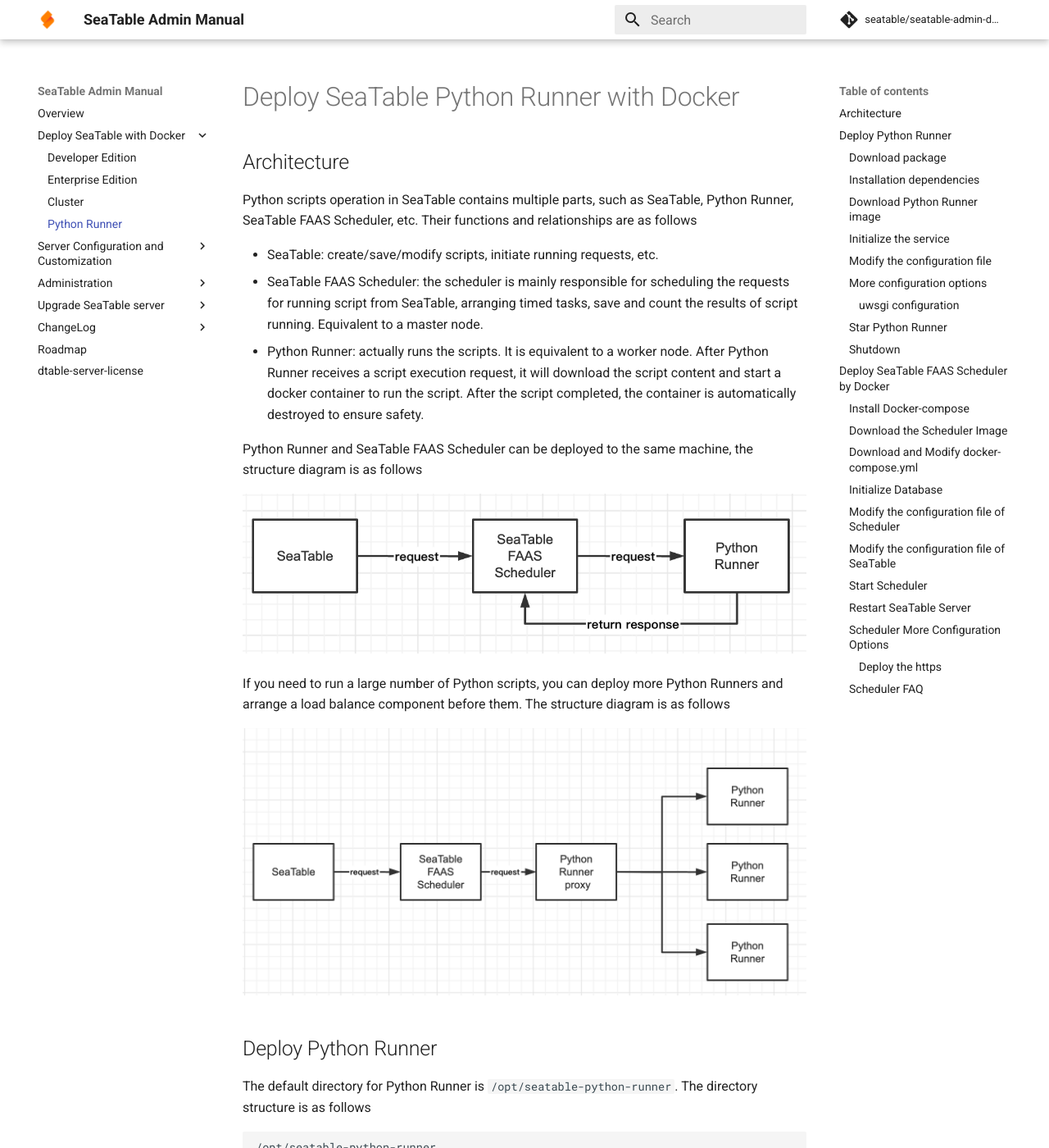
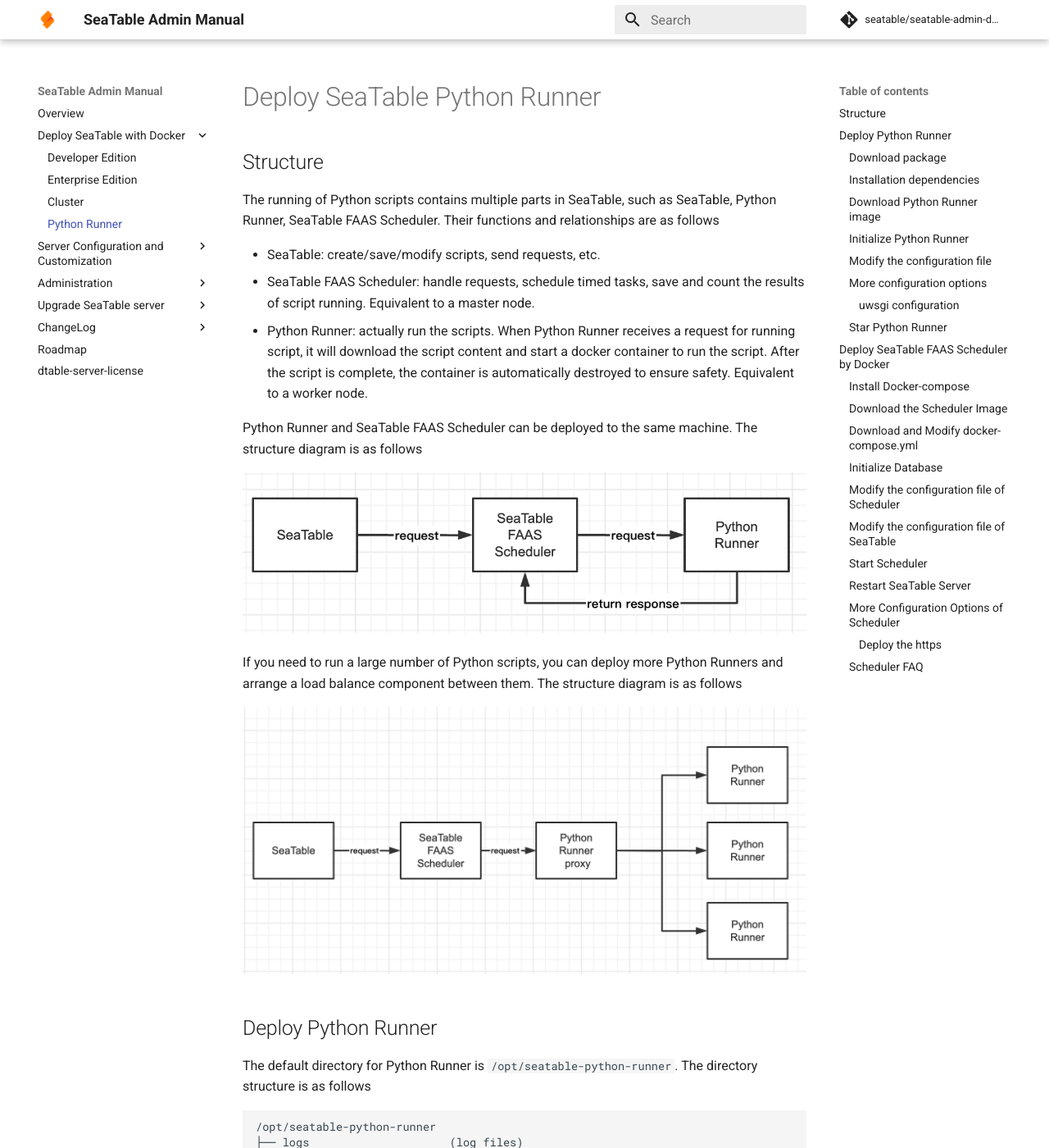
Before and after one commit to seatable/seatable-admin-docs, an MkDocs documentation site: the page built from manual/docker/Python-Runner/Deploy SeaTable Python Runner.md, in a window 1280 px wide and 1400 px high. Shown: the whole window at 82% size. Built offline with MkDocs 1.6.1 and Material for MkDocs 9.7.7, drawn with Linux system fonts in a browser that asks for light colours; comment, search, counter and statistics services are not loaded; some of the changed text lies outside the part shown.

Commit message:
fix Python Runner

````diff
--- a/manual/docker/Python-Runner/Deploy SeaTable Python Runner.md
+++ b/manual/docker/Python-Runner/Deploy SeaTable Python Runner.md
@@ -1,18 +1,18 @@
-# Deploy SeaTable Python Runner with Docker
+# Deploy SeaTable Python Runner
 
-## Architecture
+## Structure
 
-Python scripts operation in SeaTable contains multiple parts, such as SeaTable, Python Runner, SeaTable FAAS Scheduler, etc. Their functions and relationships are as follows
+The running of Python scripts contains multiple parts in SeaTable, such as SeaTable, Python Runner, SeaTable FAAS Scheduler. Their functions and relationships are as follows
 
-* SeaTable: create/save/modify scripts, initiate running requests, etc.
-* SeaTable FAAS Scheduler: the scheduler is mainly responsible for scheduling the requests for running script from SeaTable, arranging timed tasks, save and count the results of script running. Equivalent to a master node.
-* Python Runner: actually runs the scripts. It is equivalent to a worker node. After Python Runner receives a script execution request, it will download the script content and start a docker container to run the script. After the script completed, the container is automatically destroyed to ensure safety.
+* SeaTable: create/save/modify scripts, send requests, etc.
+* SeaTable FAAS Scheduler: handle requests, schedule timed tasks, save and count the results of script running. Equivalent to a master node.
+* Python Runner: actually run the scripts. When Python Runner receives a request for running script, it will download the script content and start a docker container to run the script. After the script is complete, the container is automatically destroyed to ensure safety. Equivalent to a worker node.
 
-Python Runner and SeaTable FAAS Scheduler can be deployed to the same machine, the structure diagram is as follows
+Python Runner and SeaTable FAAS Scheduler can be deployed to the same machine. The structure diagram is as follows
 
 ![python-runner](../../images/auto-upload/python-runner.png)
 
-If you need to run a large number of Python scripts, you can deploy more Python Runners and arrange a load balance component before them. The structure diagram is as follows
+If you need to run a large number of Python scripts, you can deploy more Python Runners and arrange a load balance component between them. The structure diagram is as follows
 
 ![python-runner-cluster](../../images/auto-upload/python-runner-cluster.png)
 
@@ -22,18 +22,18 @@
 
 ``` text
 /opt/seatable-python-runner
-├── logs                     （log files）
-├── conf                     （configuration files）
-├── init.sh                  （init script）
-├── start.sh                 （startup script）
-├── stop.sh                  （shutdown script）
+├── logs                     (log files)
+├── conf                     (configuration files)
+├── init.sh                  (init script)
+├── start.sh                 (start script)
+├── stop.sh                  (stop script)
 └── Other code files
 
 ```
 
 ### Download package
 
-The service of Python Runner needs to run directly on the host, so you need to download it manually [releases](https://github.com/seatable/seatable-admin-docs/releases), unzip and enter the project directory:
+Python Runner needs to run directly on the host, download the [latest package](https://github.com/seatable/seatable-admin-docs/releases), then unzip and enter the project directory:
 
 ``` bash
 unzip seatable-python-runner-1.x.x.zip -d /opt && cd /opt/seatable-python-runner
@@ -51,9 +51,9 @@
 docker pull seatable/python-runner:latest
 ```
 
-You can find all versions of SeaTable Python Runner images in the [Docker repository](https://hub.docker.com/r/seatable/python-runner/tags).
+You can find all versions of Python Runner images in [Docker repository](https://hub.docker.com/r/seatable/python-runner/tags).
 
-### Initialize the service
+### Initialize Python Runner
 
 ``` bash
 sudo ./init.sh
@@ -85,9 +85,9 @@
 
 ``` ini
 [uwsgi]
-http = :8080  （port）
-process = 4   （processes）
-threads = 2   （threads）
+http = :8080  # port
+process = 4   # processes
+threads = 2   # threads
 ```
 
 ### Star Python Runner
@@ -96,13 +96,13 @@
 sudo ./start.sh
 ```
 
-### Shutdown
+The stop command is as follows
 
 ``` bash
 sudo ./stop.sh
 ```
 
-The startup/shutdown script is a collection of a series of operations, you can edit it again according to your needs.
+The start/stop script is a collection of a series of operations, you can edit it according to your needs.
 
 ## Deploy SeaTable FAAS Scheduler by Docker
 
@@ -110,7 +110,6 @@
 
 ``` bash
 mkdir /opt/seatable-faas-scheduler
-
 ```
 
 The directory structure is as follows
@@ -120,13 +119,12 @@
 ├── docker-compose.yml
 ├── shared
 │   ├── seatable-faas-scheduler
-│   │   ├── conf     （配置文件）
-│   │   ├── scripts  （脚本文件）
-│   │   └── logs     （日志文件）
-│   ├── nginx-logs   （Nginx 日志）
-│   └── ssl          （SSL 证书）
-└── mysql-data       （数据库持久化目录）
-
+│   │   ├── conf     (configuration files)
+│   │   ├── scripts  (script files)
+│   │   └── logs     (log files)
+│   ├── nginx-logs   (Nginx logs)
+│   └── ssl          (SSL certificate)
+└── mysql-data       (MariaDB data)
 ```
 
 ### Install Docker-compose
@@ -139,7 +137,6 @@
 
 # for Ubuntu
 apt-get install docker-compose -y
-
 ```
 
 ### Download the Scheduler Image
@@ -156,7 +153,7 @@
 
 * The password of MariaDB root (MYSQL_ROOT_PASSWORD and DB_ROOT_PASSWD)
 * The volume directory of MariaDB data (volumes)
-* The volume directory of SeaTable FAAS Scheduler data (volumes)
+* The volume directory of Scheduler data (volumes)
 * The host name (SEATABLE_FAAS_SCHEDULER_SERVER_HOSTNAME)
 * The time zone (Optional)
 
@@ -166,7 +163,6 @@
 
 ``` bash
 docker-compose up
-
 ```
 
 **NOTE: You should run the above command in a directory with the**`docker-compose.yml`**.**
@@ -178,7 +174,7 @@
 ### Modify the configuration file of Scheduler
 
 ``` bash
-vim /path to the volume directory of SeaTable FAAS Scheduler/seatable-faas-scheduler/conf/seatable_faas_scheduler_settings.py
+vim /path to the volume directory of Scheduler/seatable-faas-scheduler/conf/seatable_faas_scheduler_settings.py
 ```
 
 Edit the configuration as follows
@@ -187,9 +183,9 @@
 DTABLE_WEB_SERVICE_URL = 'https://demo.seatable.com'  # SeaTable URL
 
 FAAS_URL = 'https://demo.faas.seatable.com'  # Python Runner URL
-# If the Python runner and SeaTable FAAS Scheduler are running on the same host, Then it needs to be configured as 'http://host.docker.internal:8080'(Can not be 'http://localhost:8080'), or 'http://<intranet address>:port'
+# If the Python runner and the Scheduler are running on the same host, then it needs to be configured as 'http://host.docker.internal:8080'(Can not be 'http://localhost:8080'), or 'http://<intranet address>:port'
 
-SEATABLE_FAAS_AUTH_TOKEN = '***'  # Only copy this configuration item to modify the SeaTable configuration file
+SEATABLE_FAAS_AUTH_TOKEN = '***'  # Only copy this item to modify the SeaTable configuration file
 ```
 
 ### Modify the configuration file of SeaTable
@@ -201,7 +197,7 @@
 Edit the configuration as follows
 
 ``` py
-SEATABLE_FAAS_URL = '***'  # seatable-faas-scheduler URL
+SEATABLE_FAAS_URL = '***'  # Scheduler URL
 SEATABLE_FAAS_AUTH_TOKEN = '***'  # same as the item in seatable_faas_scheduler_settings.py
 ```
 
@@ -217,9 +213,9 @@
 docker exec -d seatable /shared/seatable/scripts/seatable.sh restart
 ```
 
-Next, you can test the Python Runner through SeaTable web page.
+Now, you can test the Python Runner through the SeaTable web page.
 
-### Scheduler More Configuration Options
+### More Configuration Options of Scheduler
 
 #### Deploy the https
 
@@ -242,13 +238,13 @@
       - SEATABLE_FAAS_SCHEDULER_SERVER_HOSTNAME=demo.faas-scheduler.seatable.com  # Specifies your host name if https is enabled
   ```
 
-  **Note**：Since the nginx configuration file is only generated automatically when you run the container for the first time, you'd better set `SEATABLE_FAAS_SCHEDULER_SERVER_HOSTNAME = True` before executing the `docker-compose up -d` command for the first time.
+  **Note**：Since the nginx configuration file is only generated automatically when you run the container for the first time, you'd better set `SEATABLE_FAAS_SCHEDULER_SERVER_HOSTNAME=True` before executing the `docker-compose up -d` command for the first time.
 
 If you want to use your own SSL certificate, you can refer to the following steps.
 
 * Add your own SSL certificate
-  1. Upload the SSL certificate file to the SeaTable FAAS Scheduler data directory : `/Your SeaTable FAAS Scheduler data volume/ssl/`
-  2. Modify the nginx configuration file : `/Your SeaTable FAAS Scheduler data volume/seatable-faas-scheduler/conf/nginx.conf`
+  1. Upload the SSL certificate file to the Scheduler data directory : `/Your Scheduler data volume/ssl/`
+  2. Modify the nginx configuration file : `/Your Scheduler data volume/seatable-faas-scheduler/conf/nginx.conf`
   3. Reload the Nginx configuration file：`docker exec -it seatable-faas-scheduler /usr/sbin/nginx -s reload`
 
   e.g.
````
Also changed, not shown: other parts of manual/docker/Python-Runner/Deploy SeaTable Python Runner.md (+1 -1 lines).
